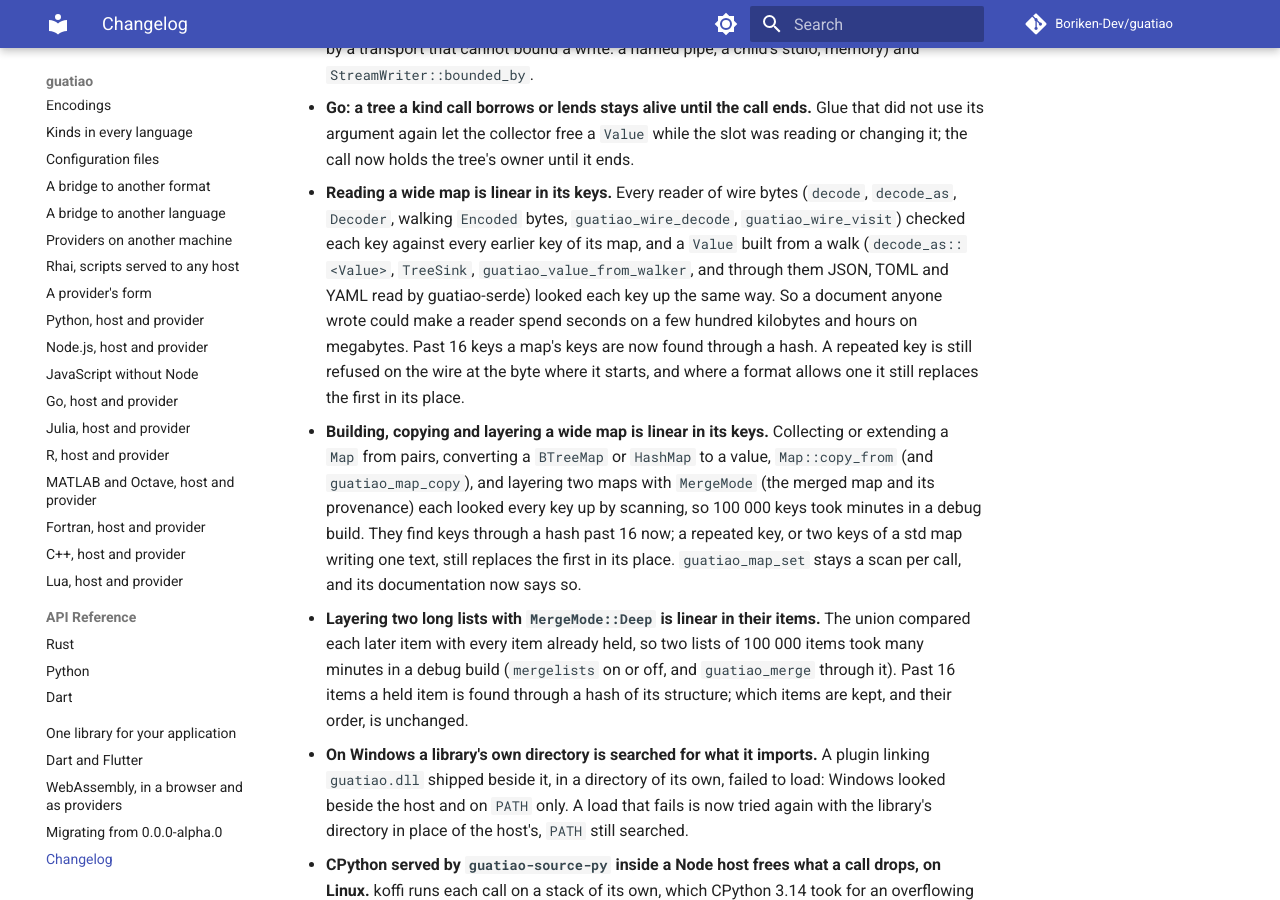
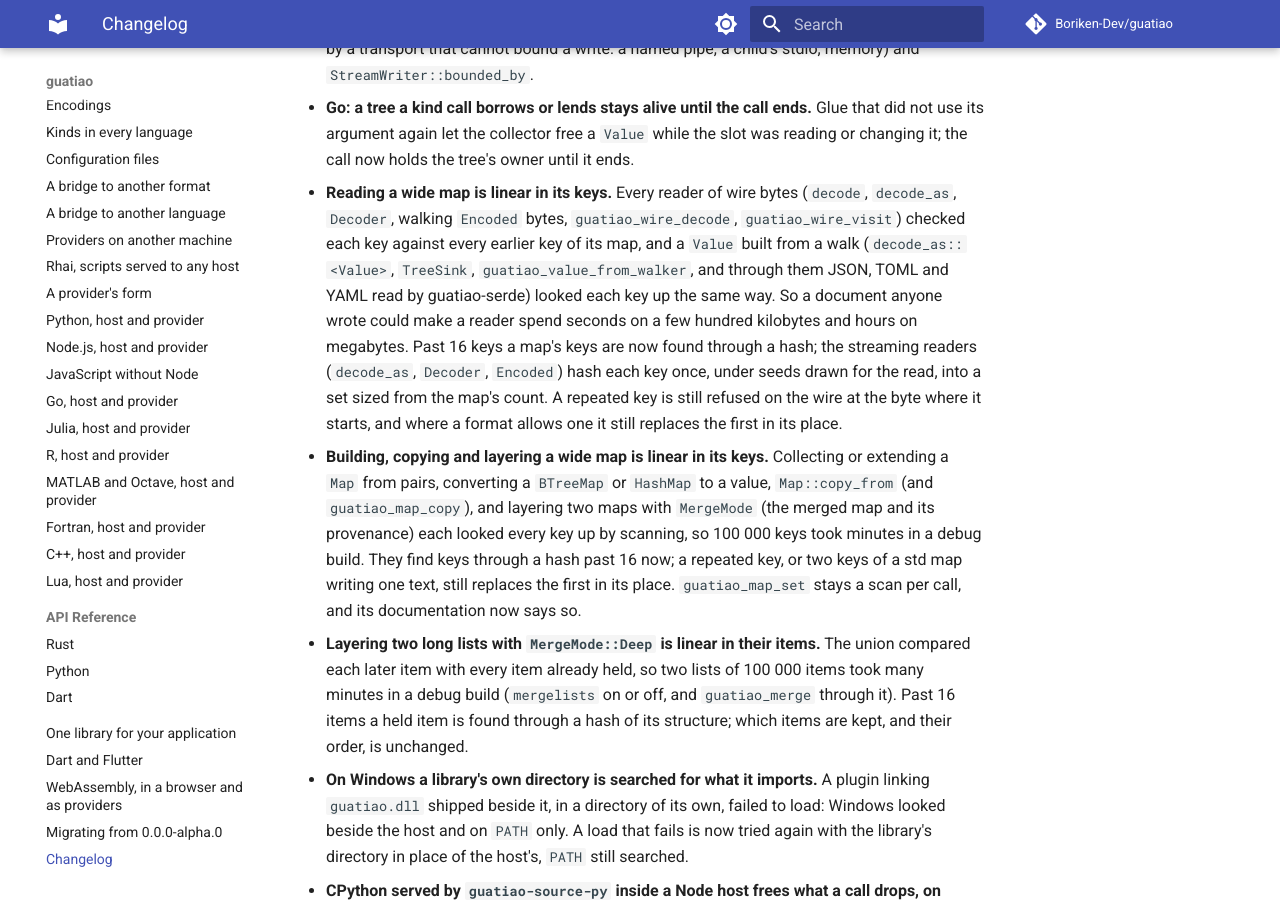
Before and after one commit to Boriken-Dev/guatiao, an MkDocs documentation site: the page built from docs/changelog.md, in a window 1280 px wide and 900 px high, scrolled down 31949 px. Built offline with MkDocs 1.6.1 and Material for MkDocs 9.7.7, drawn with Linux system fonts in a browser that asks for light colours; comment, search, counter and statistics services are not loaded.

Commit message:
docs: the wire walk of a wide map in the benchmarks and the changelog
The benchmarks page gains the bytes walked against the tree, before and
after, on Windows ARM64 and in Linux on it, with the results files; the
changelog's entry on wide maps says how the streaming readers check a
key now.

```diff
--- a/CHANGELOG.md
+++ b/CHANGELOG.md
@@ -1557,9 +1557,11 @@ write now.
   through them JSON, TOML and YAML read by guatiao-serde) looked each key
   up the same way. So a document anyone wrote could make a reader spend
   seconds on a few hundred kilobytes and hours on megabytes. Past 16 keys
-  a map's keys are now found through a hash. A repeated key is still
-  refused on the wire at the byte where it starts, and where a format
-  allows one it still replaces the first in its place.
+  a map's keys are now found through a hash; the streaming readers
+  (`decode_as`, `Decoder`, `Encoded`) hash each key once, under seeds
+  drawn for the read, into a set sized from the map's count. A repeated
+  key is still refused on the wire at the byte where it starts, and where
+  a format allows one it still replaces the first in its place.
 
 - **Building, copying and layering a wide map is linear in its keys.**
   Collecting or extending a `Map` from pairs, converting a `BTreeMap` or
```
Also changed, not shown: benchmarks/README.md (+37 -0 lines), 4 other files.
